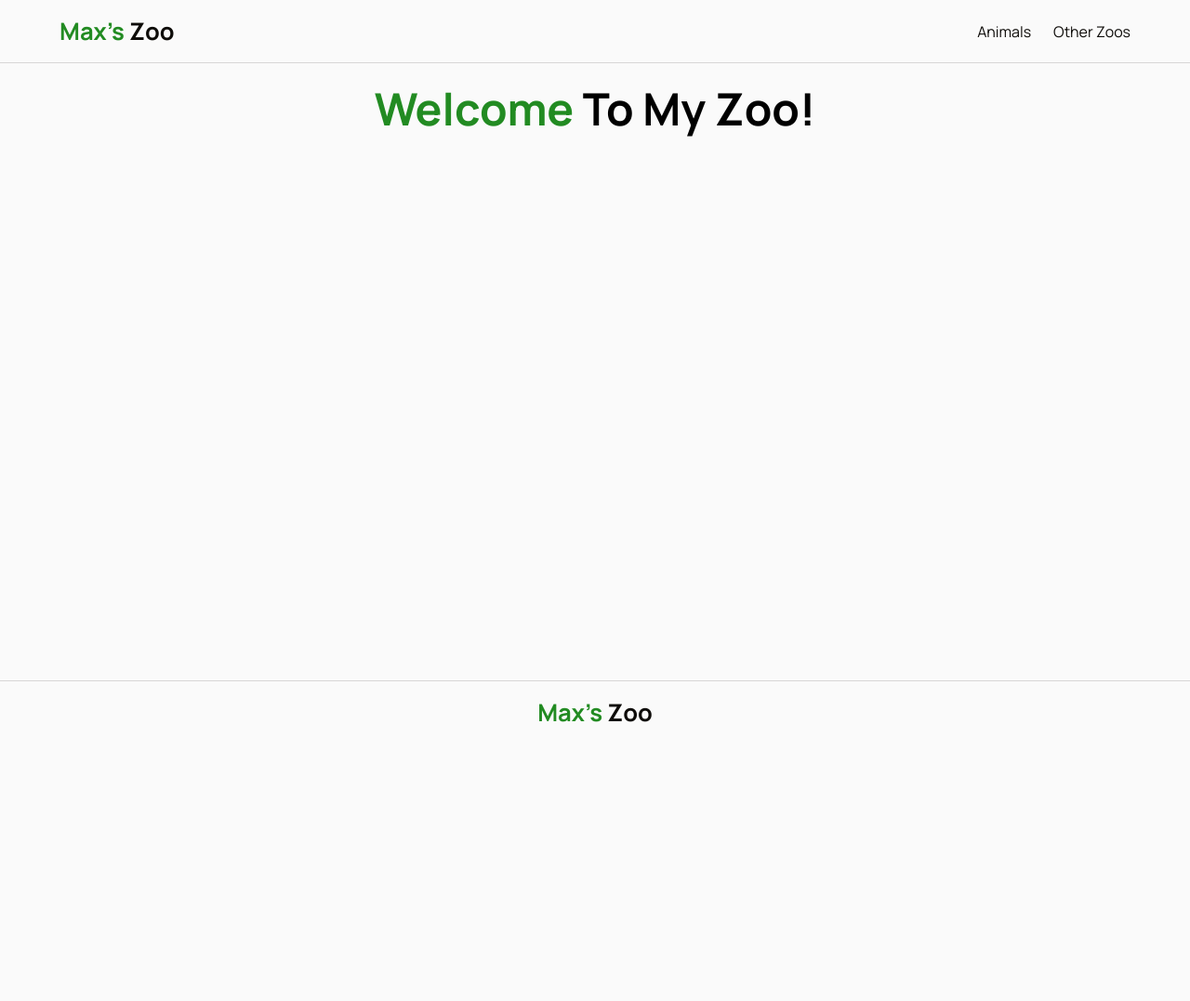
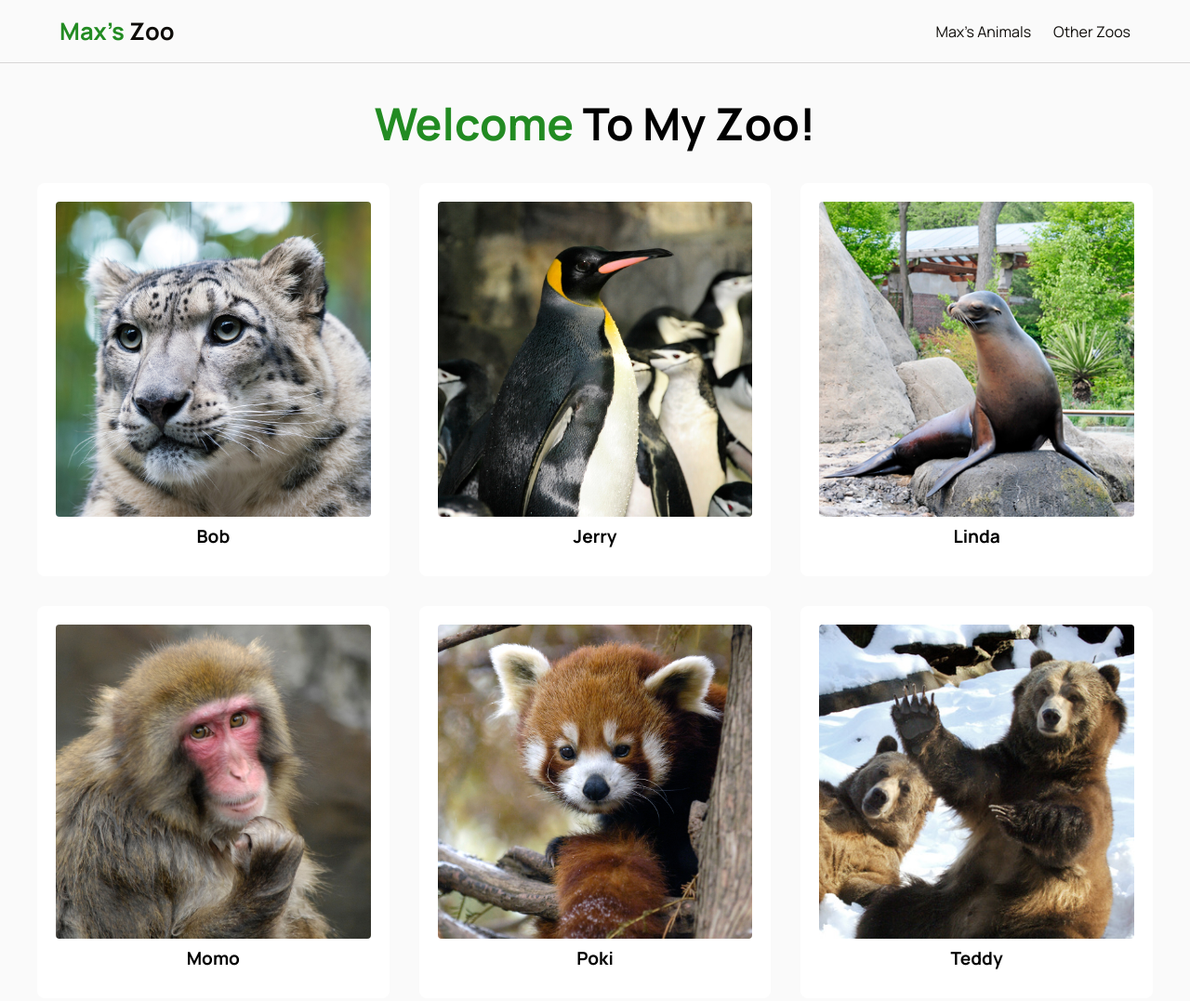
Before and after one commit to MaxFilsR/CSCI39548-asslignment-1, a plain HTML site: page maxs-zoo/index.html in a window 1280 px wide. Shown: the top 1077 px of the page at 93% size. Before the commit the page ends 800 px from the top, so only its background shows below. Drawn offline with Linux system fonts and the light colour scheme; files whose address does not match are found by name.

Commit message:
added animals and styled cards for each

```diff
--- a/maxs-zoo/index.html
+++ b/maxs-zoo/index.html
@@ -17,7 +17,7 @@
       <h3 class="logo"><span class="highlight">Max's</span> Zoo</h3>
       <nav class="navMenu">
         <ul>
-          <li><a href="#">Animals</a></li>
+          <li><a href="./index.html">Max's Animals</a></li>
           <li><a href="../../index.html">Other Zoos</a></li>
         </ul>
       </nav>
@@ -26,6 +26,33 @@
     <main class="section">
       <div class="centered">
         <h1><span class="highlight">Welcome</span> To My Zoo!</h1>
+      </div>
+
+      <div class="animals-grid">
+        <div class="animals-card">
+          <img src="./assets/bob.jpg" alt="Bob" />
+          <h3>Bob</h3>
+        </div>
+        <div class="animals-card">
+          <img src="./assets/jerry.jpg" alt="Jerry" />
+          <h3>Jerry</h3>
+        </div>
+        <div class="animals-card">
+          <img src="./assets/linda.jpg" alt="linda" />
+          <h3>Linda</h3>
+        </div>
+        <div class="animals-card">
+          <img src="./assets/momo.jpg" alt="Momo" />
+          <h3>Momo</h3>
+        </div>
+        <div class="animals-card">
+          <img src="./assets/poki.jpg" alt="Poki" />
+          <h3>Poki</h3>
+        </div>
+        <div class="animals-card">
+          <img src="./assets/teddy.jpg" alt="Teddy" />
+          <h3>Teddy</h3>
+        </div>
       </div>
     </main>
 
--- a/maxs-zoo/maxStyles.css
+++ b/maxs-zoo/maxStyles.css
@@ -1,3 +1,9 @@
+*,
+*::before,
+*::after {
+  box-sizing: border-box;
+}
+
 :root {
   --background-color: #fafafa;
   --dark-color: #0e0c09;
@@ -117,5 +123,52 @@ main {
 .section {
   width: min(1200px, 100% - 40px);
   margin-inline: auto;
-  padding: 16px 0px 0px 0px;
+  padding: 32px 0px 32px 0px;
 }
+
+.animals-grid {
+  display: grid;
+  grid-template-columns: repeat(3, 1fr);
+  grid-auto-rows: 1fr;
+  gap: 32px;
+  max-width: 1200px;
+  width: 100%;
+  margin-inline: auto; /* center the grid */
+  padding: 0; /* remove padding that causes overflow */
+  margin: 32px 0px 32px 0px;
+}
+
+.animals-card {
+  /* width: 100%; */
+  height: 100%;
+  padding: 20px;
+  border-radius: 8px;
+  background-color: white;
+  display: flex;
+  flex-direction: column;
+  justify-content: center;
+  align-items: center;
+  text-align: center;
+  transition: transform 0.2s;
+}
+.animals-card img {
+  max-width: 100%;
+  height: auto;
+  border-radius: 4px;
+  margin-bottom: 8px;
+}
+.animals-card:hover {
+  transform: translateY(-5px);
+  border: var(--dark-color) 1px solid;
+  box-shadow: 0 4px 6px var(--dark-color-15);
+}
+
+.animals-card h3 {
+  margin: 0 0 10px;
+  font-size: 1.2rem;
+}
+
+.animals-card p {
+  font-size: 1rem;
+  color: #555;
+}
```
Also changed, not shown: maxs-zoo/assets/bob.jpg (added), maxs-zoo/assets/jerry.jpg (added), maxs-zoo/assets/linda.jpg (added), maxs-zoo/assets/momo.jpg (added), maxs-zoo/assets/poki.jpg (added), maxs-zoo/assets/teddy.jpg (added).
